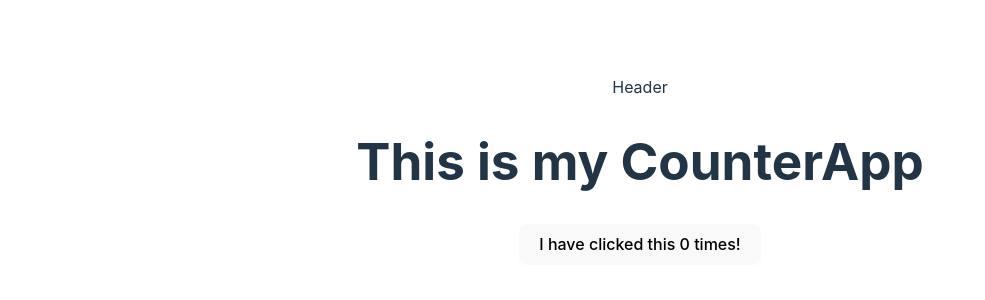
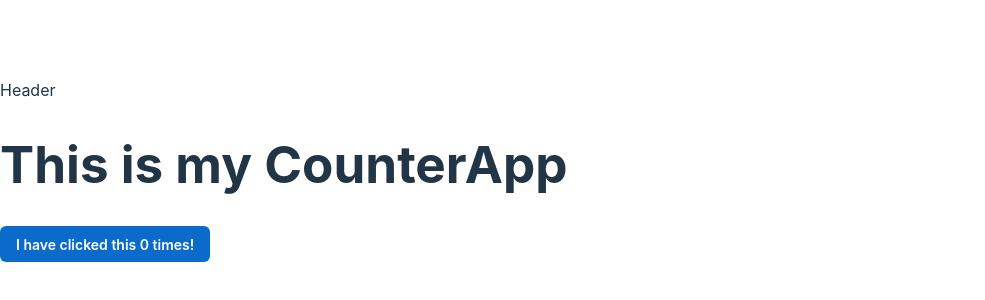
Before and after one commit to rileydeman/defqon1-react-website, a React (Vite) app: page / in a window 1280 px wide. Shown: the part 238-538 px from the top of the page, without its empty margins (0-985 px from the left). Built offline with nearby package versions, Linux system fonts and the light colour scheme.

Commit message:
Added joy ui from  matterial ui
Added joy ui from  matterial ui

```diff
--- a/package.json
+++ b/package.json
@@ -10,6 +10,9 @@
     "preview": "vite preview"
   },
   "dependencies": {
+    "@emotion/react": "^11.13.3",
+    "@emotion/styled": "^11.13.0",
+    "@mui/joy": "^5.0.0-beta.48",
     "react": "^18.3.1",
     "react-dom": "^18.3.1"
   },
--- a/src/App.tsx
+++ b/src/App.tsx
@@ -1,4 +1,3 @@
-import './App.css'
 import CounterRoot from "./components/counter-provider.tsx";
 import Counter from "./components/counter.tsx";
 import Header from "./components/header.tsx";
--- a/src/components/counter.tsx
+++ b/src/components/counter.tsx
@@ -1,12 +1,20 @@
 import {useContext, useState} from "react";
 import {counterContext} from "./counter-provider.tsx";
+import {Button} from "@mui/joy";
 
 export default function Counter() {
     const counter = useContext(counterContext);
 
     return(
-        <button onClick={() => counter.setContext(counter.context + 1)}>
-            I have clicked this {counter.context} times!
-        </button>
+        <>
+            {/*<button onClick={() => counter.setContext(counter.context + 1)}>*/}
+            {/*    I have clicked this {counter.context} times!*/}
+            {/*</button>*/}
+
+            <Button color="primary" loading={false} size="md" variant="solid" onClick={() => counter.setContext(counter.context + 1)}>
+                I have clicked this {counter.context} times!
+            </Button>
+        </>
+
     )
 }
```
Also changed, not shown: 1 other file (tests, documents, lock files or other folders).
